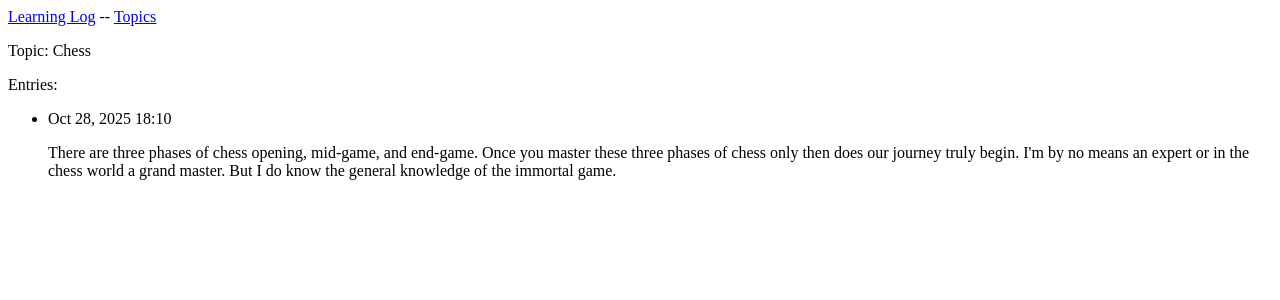
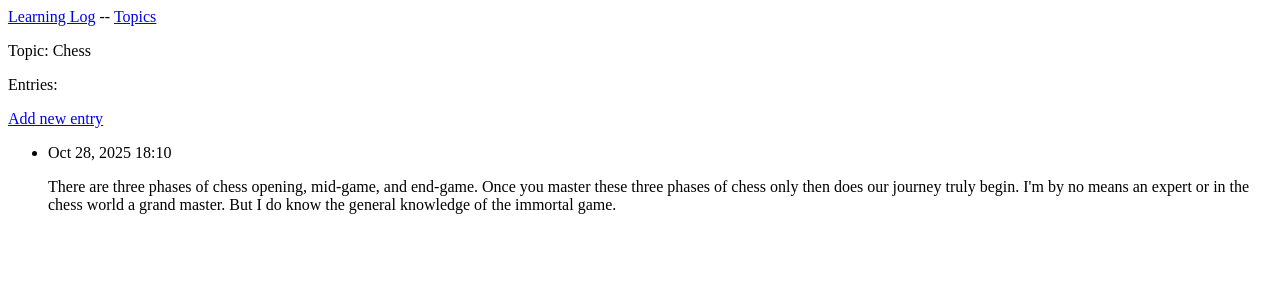
Before and after one commit to Wshipe/learning_log, a Django app: page /topics/1/ in a window 1280 px wide. Shown: the top 300 px of the page. Run offline with Django 5.2, Linux system fonts and the light colour scheme; data comes from the database, SQL or seed files in the repository; both versions use the stored data as it was after the commit.

Commit message:
1) Added EntryForm in forms.py
2) Added path in _logs/urls.py

3) Added new_entry function in views.py

4) Added new_entry.html under templates

5) Added anchor for entry in topic.html

```diff
--- a/learning_logs/templates/learning_logs/topic.html
+++ b/learning_logs/templates/learning_logs/topic.html
@@ -5,6 +5,10 @@
 <p>Topic: {{ topic }}</p>
 
 <p>Entries:</p>
+<p>
+  <a href="{% url 'learning_logs:new_entry' topic.id %}">Add new entry</a>
+</p>
+
 <ul>
   {% for entry in entries %}
     <li>
--- a/learning_logs/templates/learning_logs/topics.html
+++ b/learning_logs/templates/learning_logs/topics.html
@@ -14,4 +14,6 @@
   {% endfor %}
 </ul>
 
+<a href="{% url 'learning_logs:new_topic' %}">Add a new topic</a>
+
 {% endblock content %}
--- a/learning_logs/urls.py
+++ b/learning_logs/urls.py
@@ -17,5 +17,8 @@ urlpatterns = [
     path('topics/<int:topic_id>/', views.topic, name='topic'),
 
     # Page for adding a new topic
-    path('new_topic/', views.new_topic, name='new_topic')
+    path('new_topic/', views.new_topic, name='new_topic'),
+
+    # Page for adding a new entry
+    path('new_entry/<int:topic_id>/', views.new_entry, name='new_entry'),
 ]
--- a/learning_logs/views.py
+++ b/learning_logs/views.py
@@ -1,7 +1,7 @@
 from django.shortcuts import render, redirect
 
 from .models import Topic
-from .forms import TopicForm
+from .forms import TopicForm, EntryForm
 
 # Create your views here.
 #
@@ -40,3 +40,24 @@ def new_topic(request):
     # Display a blank or invalid form.
     context = {'form': form}
     return render(request, 'learning_logs/new_topic.html', context)
+
+
+def new_entry(request, topic_id):
+    """Add a new entry for a particular topic."""
+    topic = Topic.objects.get(id=topic_id)
+
+    if request.method != 'POST':
+        # No data suvmitted; create a blank form
+        form = EntryForm()
+    else:
+        # POST data submitted; process data.
+        form = EntryForm(data=request.POST)
+        if form.is_valid():
+            new_entry = form.save(commit=False)
+            new_entry.topic = topic
+            new_entry.save()
+            return redirect('learning_logs:topic', topic_id=topic_id)
+
+    # Display a blank or invalid form.
+    context = {'topic': topic, 'form': form}
+    return render(request, 'learning_logs/new_entry.html', context)
```
Also changed, not shown: learning_logs/forms.py (+8 -1 lines), learning_logs/templates/learning_logs/new_entry.html (added, +14 -0 lines), learning_logs/templates/learning_logs/new_topic.html (added, +13 -0 lines), db.sqlite3, learning_logs/learning_logs/templates/learning_logs/topics.html (added).
